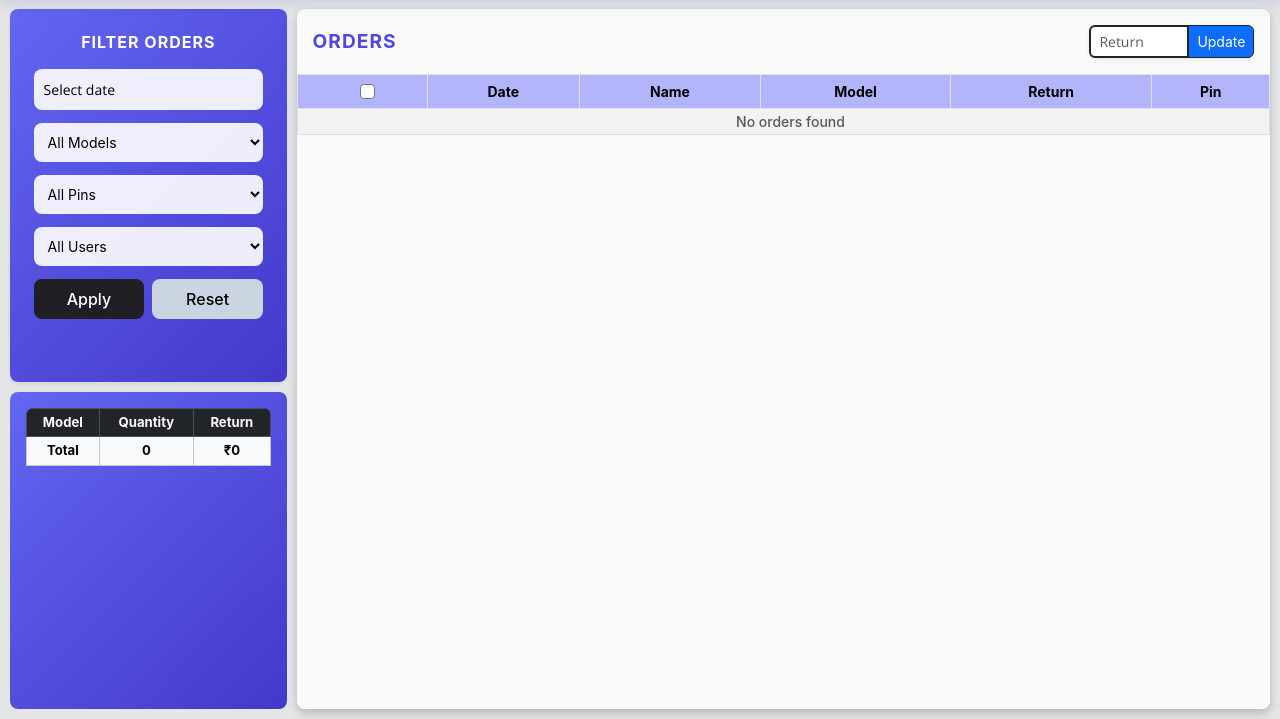
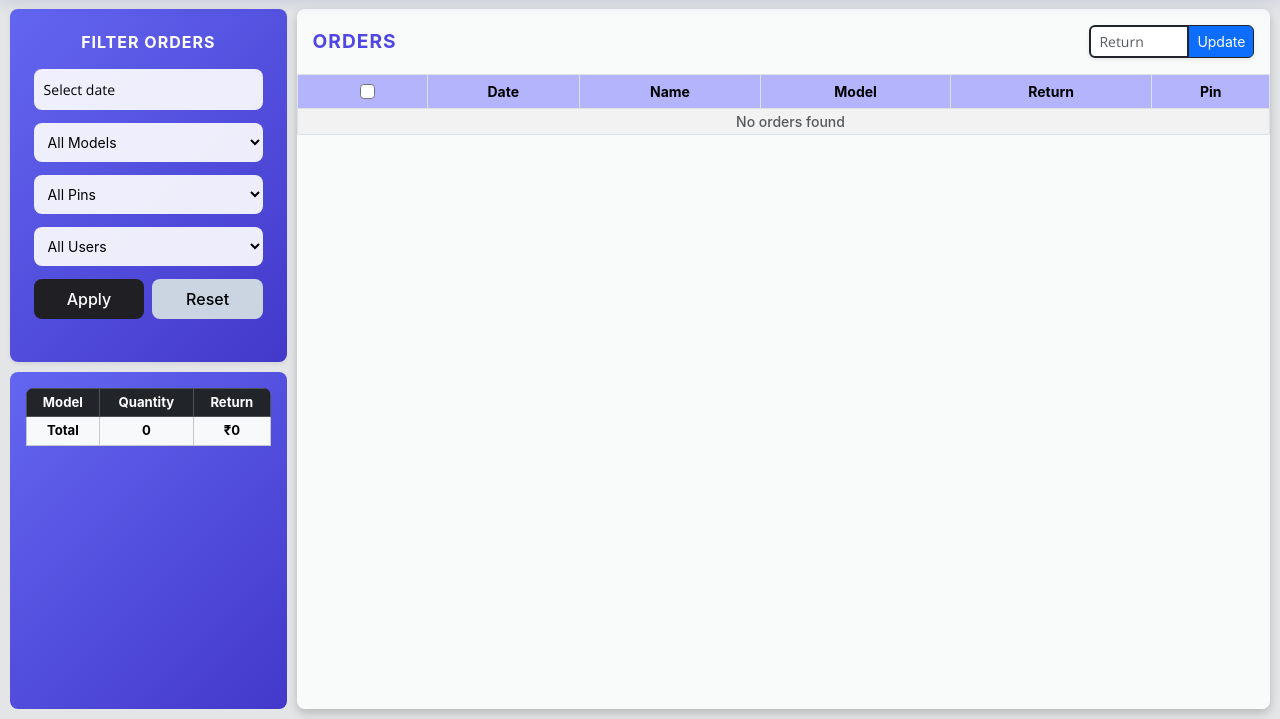
Before and after one commit to amansinghjiit/crediTrade, a Django app: page /analytics/order-insights/ in a window 1280 px wide. Shown: the part 81-800 px from the top of the page. Run offline with Django 5.2, Linux system fonts and the light colour scheme; the visitor is signed in with stand-in values (Sample User, id 1); data comes from the database, SQL or seed files in the repository; data that the repository does not hold is empty; some libraries are stand-ins or nearby versions.

Commit message:
fixed responsiveness

```diff
--- a/static/css/analytics.css
+++ b/static/css/analytics.css
@@ -9,8 +9,10 @@
 }
 
 .sidebar-container {
+    display:flex;
     width: 22%;
-    gap: 0.6rem;
+    flex-direction:column;
+    gap:.6rem;
 }
 
 .sidebar-filter, .sidebar-stats {
@@ -21,14 +23,9 @@
     gap: 0.6rem;
 }
 
-.sidebar-filter {
-    height: 54%;
-}
-
-.sidebar-stats {
-    height: 46%;
-    display: flex;
-    flex-direction: column;
+.sidebar-filter,.sidebar-stats {
+    flex:1;
+    height:auto;
 }
 
 .sidebar-filter h5 {
@@ -115,7 +112,7 @@
     -ms-overflow-style: none;
 }
 
-.main-body::webkit-scrollbar {
+.main-body::-webkit-scrollbar {
     display: none;
 }
 
--- a/static/css/orders.css
+++ b/static/css/orders.css
@@ -7,7 +7,7 @@
   background: var(--white);
   color: #333;
   border-radius: 10px;
-  padding: 30px 40px;
+  padding: 20px 40px 0px;
   border: 2px solid rgba(255, 255, 255, 0.1);
   box-shadow: 0 0 10px rgba(0, 0, 0, 0.2), 0 0 0 1px #737478;
   font-family: "Montserrat", sans-serif;
@@ -15,7 +15,7 @@
   top: 12vh;
   left: 50%;
   transform: translateX(-50%);
-  height: 86svh;
+  height: auto;
 }
 
 .wrapper h1 {
@@ -36,7 +36,7 @@
   width: 100%;
   border: 1px solid hsl(230, 12%, 40%);
   border-radius: 20px;
-  font-size: 15px;
+  font-size: 14px;
   color: #737478;
   padding: 19px;
   outline: none;
```
